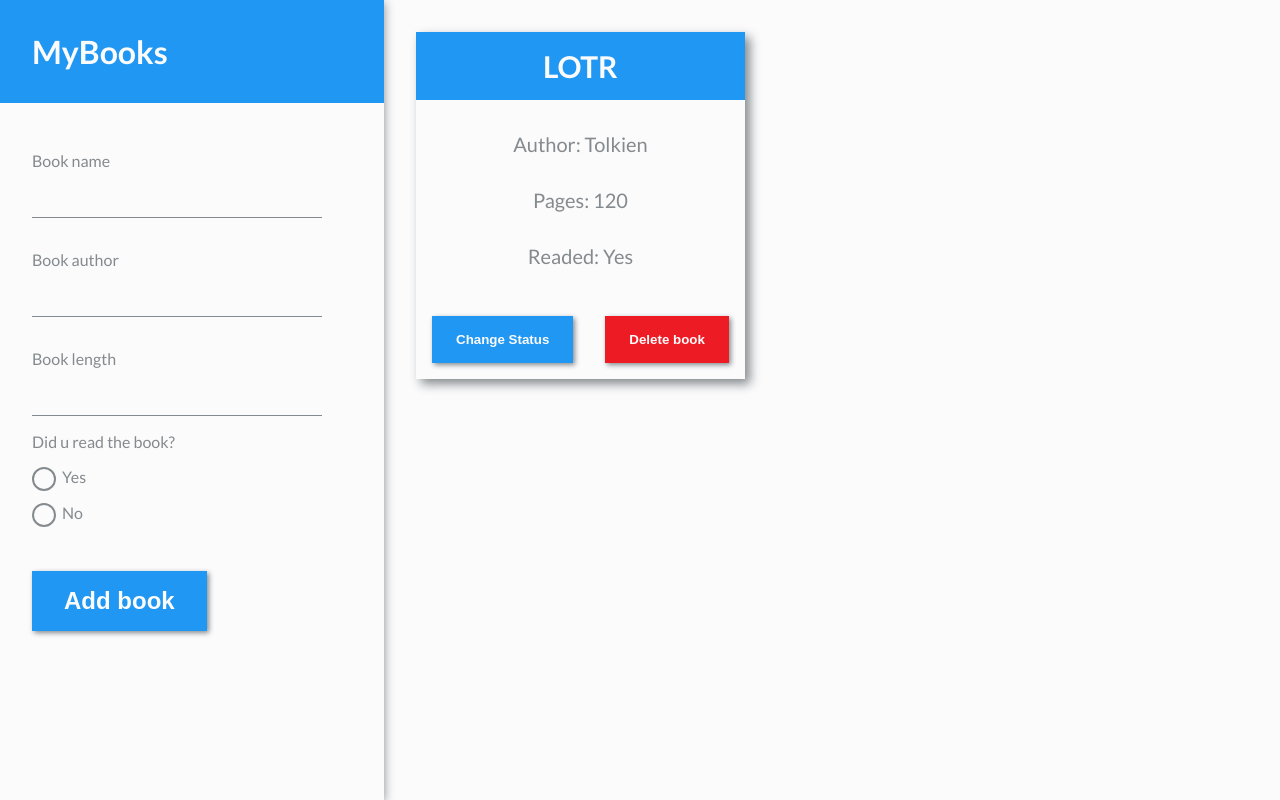
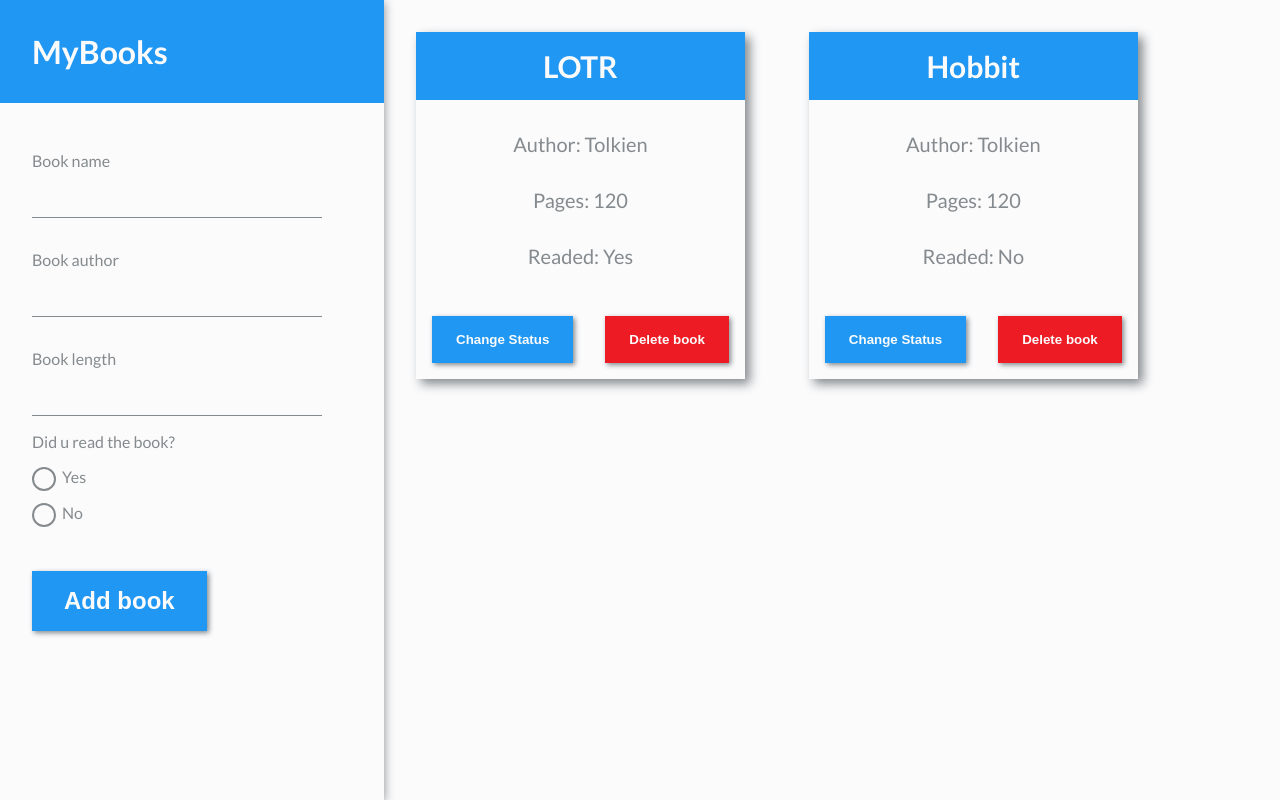
Before and after one commit to MatyD356/remeked-lib, a React (Create React App) app: page / in a window 1280 px wide. Built offline with nearby package versions, Linux system fonts and the light colour scheme.

Commit message:
add changing book status feature

```diff
--- a/src/Book/Book.js
+++ b/src/Book/Book.js
@@ -1,7 +1,15 @@
 import React from 'react';
 import './Book.scss';
+import { connect } from 'react-redux';
+import { removeBook, changeBook } from '../actions';
 
 const Book = (props) => {
+  const remove = () => {
+    props.removeThisBook(props.id)
+  }
+  const change = () => {
+    props.changeState(props.id)
+  }
   return (
     <div className="Book">
       <h2 className="Book-title">{props.name}</h2>
@@ -9,10 +17,21 @@ const Book = (props) => {
       <p className="Book-lenght">Pages: {props.length}</p>
       <p className="Book-status">Readed: {props.status}</p>
       <div className="Book-btn-container">
-        <button className="Book-btn change">Change Status</button>
-        <button className="Book-btn">Delete book</button>
+        <button className="Book-btn change" onClick={change}>Change Status</button>
+        <button className="Book-btn" onClick={remove}>Delete book</button>
       </div>
     </div>
   )
 }
-export default Book;
+
+const mapDispatchToProps = (dispatch) => {
+  return {
+    removeThisBook: (book) => {
+      dispatch(removeBook(book))
+    },
+    changeState: (bookIndex) => {
+      dispatch(changeBook(bookIndex))
+    }
+  };
+};
+export default connect(null, mapDispatchToProps)(Book);
--- a/src/Form/Form.js
+++ b/src/Form/Form.js
@@ -37,12 +37,12 @@ class Form extends React.Component {
       author: '',
       length: '',
       status: '',
-    }, console.log(this.state))
+    })
   }
   radioChangeHandler = (event) => {
     this.setState({
       status: event.target.value
-    }, console.log(this.state));
+    });
   }
   render() {
 
--- a/src/Main/Main.js
+++ b/src/Main/Main.js
@@ -14,9 +14,9 @@ class Main extends React.Component {
     return (
       <main className="Main">
         {this.props.books.map((item, index) => {
-          console.log(item)
           return <Book
             key={index}
+            id={index}
             name={item.name}
             author={item.author}
             length={item.length}
--- a/src/actions.js
+++ b/src/actions.js
@@ -4,3 +4,17 @@ export function addBook(newBook) {
     payload: newBook
   }
 }
+
+export function removeBook(bookIndex) {
+  return {
+    type: 'REMOVE',
+    payload: bookIndex
+  }
+}
+
+export function changeBook(bookIndex) {
+  return {
+    type: 'CHANGE',
+    payload: bookIndex
+  }
+}
--- a/src/reducer.js
+++ b/src/reducer.js
@@ -1,16 +1,26 @@
 const initialState = {
-  books: [{ name: "LOTR", author: "Tolkien", length: 120, status: "Yes" }]
+  books: [{ name: "LOTR", author: "Tolkien", length: 120, status: "Yes" },
+  { name: "Hobbit", author: "Tolkien", length: 120, status: "No" }]
 }
 
 export default (state = initialState, action) => {
   switch (action.type) {
-    case "ADD":
+    case 'ADD':
       return {
         books: [...state.books, action.payload]
       }
-    case "DELETE":
+    case 'REMOVE':
       return {
-        state: []
+        books: state.books.slice(0, action.payload)
+          .concat(state.books.slice(action.payload + 1, state.books.length - 1))
+      }
+    case 'CHANGE':
+      state.books[action.payload] = Object.assign(
+        {}, state.books[action.payload],
+        { status: state.books[action.payload].status === 'Yes' ? 'No' : 'Yes' }
+      )
+      return {
+        books: [...state.books]
       }
     default:
       return state
```
